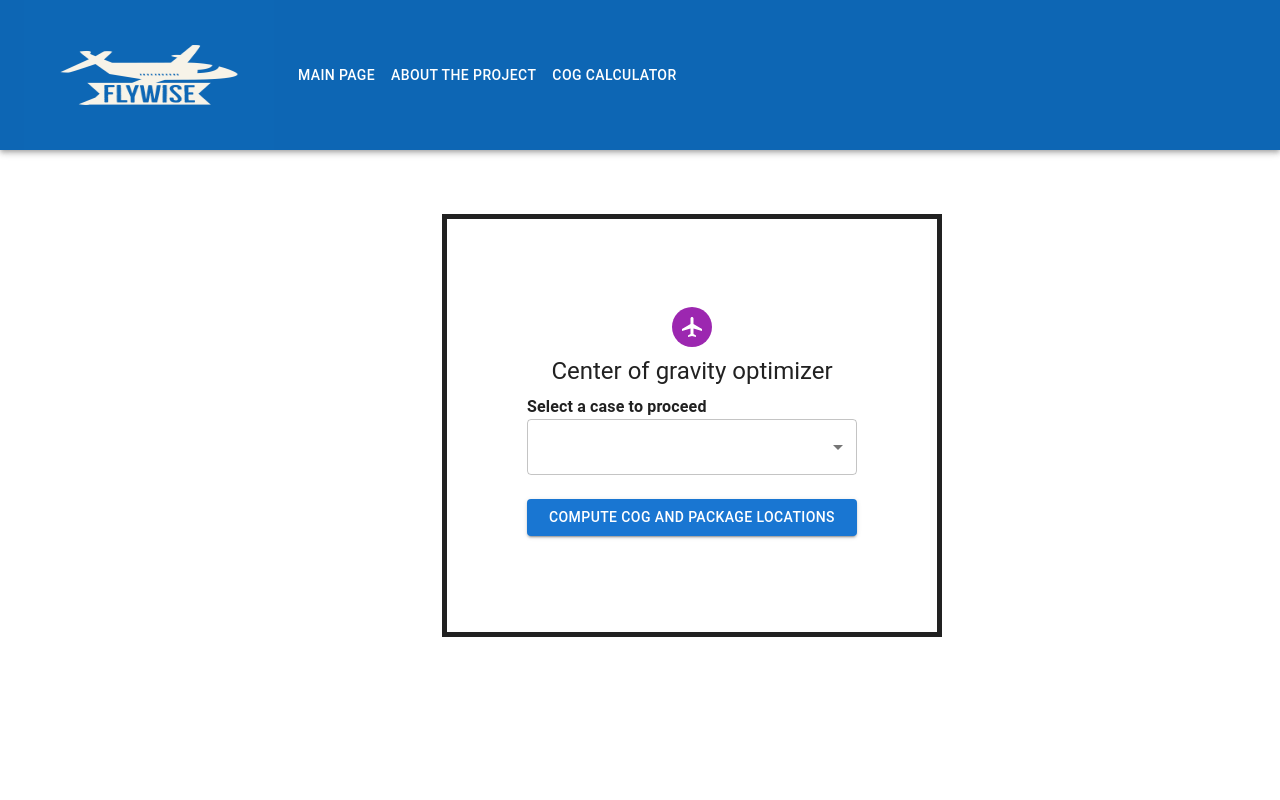
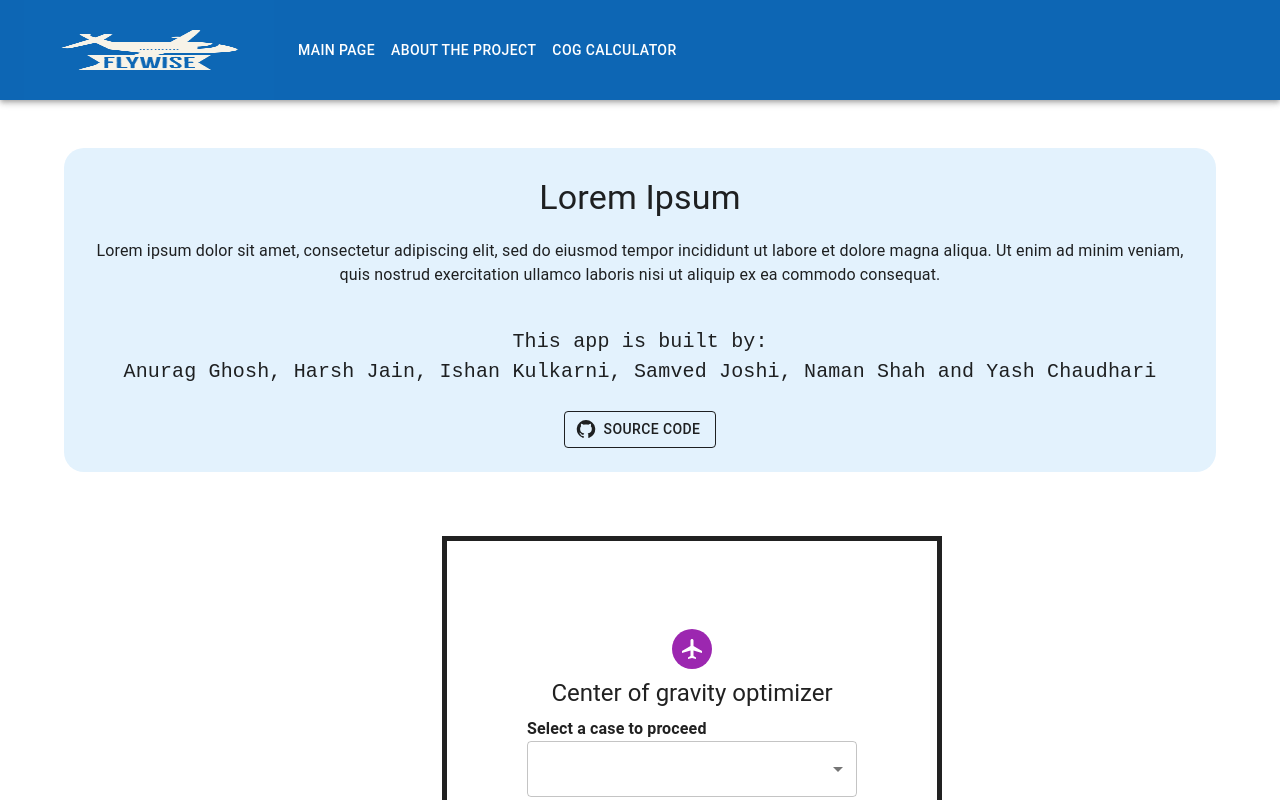
Before and after one commit to Team-Hackerman/Flywise, a React (Create React App) app in the folder flywise/: page / in a window 1280 px wide. Shown: the top 800 px of the page. Built offline with nearby package versions, Linux system fonts and the light colour scheme.

Commit message:
Home section

```diff
--- a/flywise/src/App.js
+++ b/flywise/src/App.js
@@ -1,4 +1,5 @@
 import Navbar from "./components/Navbar";
+import Main from "./components/Main";
 import Form from "./components/Form";
 import { createBrowserRouter, RouterProvider, Route } from "react-router-dom";
 
@@ -13,6 +14,7 @@ function App() {
   return (
     <div className="font-bold">
       <Navbar />
+      <Main/>
       <Form></Form>
     </div>
   );
--- a/flywise/src/components/About.js
+++ /dev/null
@@ -1,9 +0,0 @@
-import React from 'react'
-
-const About = () => {
-  return (
-    <div>About</div>
-  )
-}
-
-export default About
--- a/flywise/src/components/Main.js
+++ b/flywise/src/components/Main.js
@@ -1,8 +1,48 @@
-import React from 'react'
+import React from 'react';
+import bannerlogo from '../assets/heckermen.png';
+import { Box, Button, Container, Link, Typography } from "@mui/material";
+import GitHubIcon from '@mui/icons-material/GitHub';
+
 
 const Main = () => {
   return (
-    <div>Main</div>
+    <Container>
+            <Box sx={{ textAlign: "center" }}>
+                <Box mt={6} mb={4} pt={3} pb={3} style={{ backgroundColor: "#e3f2fd", borderRadius: "20px" }}>
+                    <Box justifyContent="center" mb={2}>
+                        <Box sx={{ fontSize: 'h4.fontSize', fontWeight: 'regular' }}>
+                            Lorem Ipsum
+                        </Box>
+                    </Box>
+                    <Box mt={2}>
+                        <Typography variant='body1' sx={{ mx: 4 }}>
+                        Lorem ipsum dolor sit amet, consectetur adipiscing elit, sed do eiusmod tempor incididunt ut labore et dolore magna aliqua. Ut enim ad minim veniam, quis nostrud exercitation ullamco laboris nisi ut aliquip ex ea commodo consequat.
+                        </Typography>
+                    </Box>
+                    <Box mt={5} fontSize="h6.fontSize" fontWeight={400} fontFamily="Monospace">
+                        This app is built by: <br />
+                        <Link href="#" color="inherit" target="_blank" rel="noopener" underline="hover">Anurag Ghosh</Link>, {" "}
+                        <Link href="#" color="inherit" target="_blank" rel="noopener" underline="hover">Harsh Jain</Link>, {" "}
+                        <Link href="#" color="inherit" target="_blank" rel="noopener" underline="hover">Ishan Kulkarni</Link>, {" "}
+                        <Link href="#" color="inherit" target="_blank" rel="noopener" underline="hover">Samved Joshi</Link>, {" "}
+                        <Link href="#" color="inherit" target="_blank" rel="noopener" underline="hover">Naman Shah</Link> {" and "}
+                        <Link href="#" color="inherit" target="_blank" rel="noopener" underline="hover">Yash Chaudhari</Link>
+                    </Box>
+                    <Box mt={3}>
+                        <Link href="#" color="inherit" target="_blank" rel="noopener" underline="hover">
+                            <Button
+                                variant="outlined"
+                                display="inline"
+                                color="inherit"
+                                startIcon={<GitHubIcon />}
+                            >
+                                Source Code
+                            </Button>
+                        </Link>
+                    </Box>
+                </Box>
+            </Box>
+        </Container>
   )
 }
 
--- a/flywise/src/components/Navbar.js
+++ b/flywise/src/components/Navbar.js
@@ -56,8 +56,8 @@ const Navbar = () => {
             <Box
               component="img"
               sx={{
-                height: 150,
-                width: 350,
+                height: 100,
+                width: 250,
                 maxHeight: { xs: 200, md: 167 },
                 maxWidth: { xs: 350, md: 250 },
               }}
@@ -119,7 +119,7 @@ const Navbar = () => {
               textDecoration: "none",
             }}
           >
-            LOGO
+            Flywise
           </Typography>
           <Box sx={{ flexGrow: 1, display: { xs: "none", md: "flex" } }}>
             {pages.map((page) => (
```
